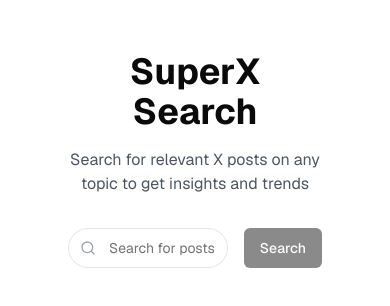
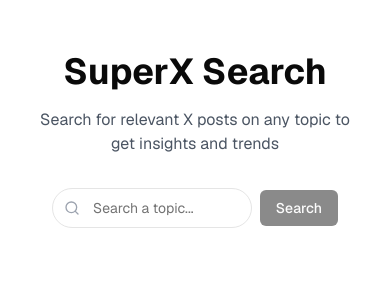
Before and after one commit to justerenoir/superx-test, a Next.js app: page / in a window 390 px wide. Shown: the top 306 px of the page. Built offline with nearby package versions, Linux system fonts and the light colour scheme; no server answers.

Commit message:
-added mobiel responsiveness -tweaked design to look more consistent

```diff
--- a/app/page.tsx
+++ b/app/page.tsx
@@ -18,13 +18,15 @@ export default async function Home({
 
   return (
     <main className="px-4 py-8">
-      <div className="container mx-auto max-w-7xl">
-        <div className="text-center mb-8">
+      <div className="max-w-7xl mx-auto flex flex-col items-center">
+        <div className="w-full max-w-2xl text-center mb-8">
           <h1 className="text-4xl font-bold mb-4">SuperX Search</h1>
           <p className="text-gray-600">Search for relevant X posts on any topic to get insights and trends</p>
         </div>
-        <div className="space-y-8">
+        <div className="w-full max-w-2xl mb-8">
           <SearchForm />
+        </div>
+        <div className="w-full">
           <SearchResults searchParams={params} />
         </div>
       </div>
--- a/app/remix/page.tsx
+++ b/app/remix/page.tsx
@@ -53,9 +53,9 @@ function RemixContent() {
   }
 
   return (
-    <main className="px-4 py-8">
+<main className="px-4 py-4 sm:py-8">
   <div className="container mx-auto max-w-7xl">
-        <div className="mb-8">
+    <div className="mb-6 sm:mb-8">
       <Button
         onClick={() => router.back()}
         variant="ghost"
@@ -63,10 +63,10 @@ function RemixContent() {
       >
         ← Back
       </Button>
-          <h1 className="text-3xl font-bold">Remix Post</h1>
+      <h1 className="text-2xl sm:text-3xl font-bold">Remix Post</h1>
     </div>
 
-        <div className="grid gap-8 md:grid-cols-2">
+    <div className="grid gap-6 sm:gap-8 lg:grid-cols-2">
           {/* Original Post */}
           <div>
             <h2 className="text-xl font-semibold mb-4">Original Post</h2>
--- a/components/ClientResults.tsx
+++ b/components/ClientResults.tsx
@@ -20,9 +20,10 @@ export default function ClientResults({ initialPosts }: { initialPosts: any[] })
   }
 
   return (
-    <>
+    <div className="w-full">
+      <div className="w-full max-w-7xl mx-auto px-4">
         <SortButtons onSort={handleSort} />
-      <div className="grid grid-cols-1 lg:grid-cols-2 gap-8">
+        <div className="grid grid-cols-1 lg:grid-cols-2 gap-6">
           {posts.map((post: any) => (
             <div key={post.id} className="relative">
               <TweetCard
@@ -35,12 +36,10 @@ export default function ClientResults({ initialPosts }: { initialPosts: any[] })
                 comments={post.comments || 0}
                 showActionButtons={true}
               />
-            <div className="absolute bottom-4 left-4 text-sm text-gray-500">
-              Similarity: {(post.similarity * 100).toFixed(1)}%
-            </div>
             </div>
           ))}
         </div>
-    </>
+      </div>
+    </div>
   )
 }
--- a/components/SearchForm.tsx
+++ b/components/SearchForm.tsx
@@ -3,8 +3,8 @@
 import { useState } from 'react'
 import { useRouter, useSearchParams } from 'next/navigation'
 import { Search, X } from 'lucide-react'
-import { Button } from "@/components/ui/button"
 import { Input } from "@/components/ui/input"
+import { LoadingButton } from "@/components/ui/loading-button"
 
 export default function SearchForm() {
   const router = useRouter()
@@ -18,30 +18,38 @@ export default function SearchForm() {
 
     try {
       if (query.trim()) {
-        // Use replace instead of push to avoid stacking history entries
-        router.replace(`/?q=${encodeURIComponent(query.trim())}`)
+        const searchQuery = encodeURIComponent(query.trim())
+        // Use push instead of replace to ensure navigation triggers
+        router.push(`/?q=${searchQuery}`)
       } else {
-        router.replace('/')
+        router.push('/')
       }
-    } finally {
+    } catch (error) {
+      console.error('Search error:', error)
+    }
+
+    // Add a slight delay before setting loading to false
+    setTimeout(() => {
       setIsLoading(false)
-    }
+    }, 1000)
   }
 
   const handleClear = () => {
     setQuery('')
-    router.replace('/')
+    router.push('/')
   }
 
   return (
-    <form onSubmit={handleSubmit} className="flex mx-auto max-w-2xl gap-4">
-      <div className="relative w-full">
+    <div className="w-full max-w-[500px] mx-auto px-4">
+      <form onSubmit={handleSubmit} className="flex sm:flex-row items-center gap-2 sm:gap-4">
+        <div className="relative flex-1">
           <Input
             type="text"
             value={query}
             onChange={(e) => setQuery(e.target.value)}
-          placeholder="Search for posts..."
-          className="pl-10 rounded-3xl"
+            placeholder="Search a topic..."
+            className="pl-10 rounded-3xl w-full"
+            disabled={isLoading}
           />
           {query.length > 0 && !isLoading && (
             <div
@@ -53,9 +61,16 @@ export default function SearchForm() {
           )}
           <Search className="absolute left-3 top-1/2 transform -translate-y-1/2 text-gray-400 h-4 w-4" />
         </div>
-      <Button type="submit" disabled={isLoading || !query.trim()}>
-        {isLoading ? 'Searching...' : 'Search'}
-      </Button>
+        <LoadingButton
+          type="submit"
+          isLoading={isLoading}
+          loadingText="Searching..."
+          disabled={!query.trim()}
+          className="sm:w-full sm:w-auto"
+        >
+          Search
+        </LoadingButton>
       </form>
+    </div>
   )
 }
--- a/components/SearchResults.tsx
+++ b/components/SearchResults.tsx
@@ -101,12 +101,10 @@ export default async function SearchResults({ searchParams }: SearchResultsProps
     const results = await searchPosts(query)
 
     return (
-      <div className="space-y-8 max-w-7xl mx-auto">
-        <h2 className="text-2xl font-semibold">Search Results for "{query}"</h2>
+      <div className="w-full max-w-5xl mx-auto">
+        <h2 className="text-2xl font-semibold mb-8">Search Results for "{query}"</h2>
         {results && results.length > 0 ? (
-          <>
-            <ClientResults initialPosts={results} />
-          </>
+          <ClientResults initialPosts={results} />
         ) : (
           <Card className="p-6">
             <p>No results found for "{query}". Try a different search term.</p>
--- /dev/null
+++ b/components/ui/loading-button.tsx
@@ -0,0 +1,60 @@
+import React from 'react'
+import { cn } from "@/lib/utils"
+
+interface LoadingButtonProps extends React.ButtonHTMLAttributes<HTMLButtonElement> {
+  isLoading?: boolean
+  loadingText?: string
+  children: React.ReactNode
+}
+
+export function LoadingButton({
+  isLoading = false,
+  loadingText = "Loading...",
+  children,
+  className,
+  disabled,
+  ...props
+}: LoadingButtonProps) {
+  return (
+    <button
+      className={cn(
+        "inline-flex items-center justify-center px-4 py-2 font-medium",
+        "rounded-md text-sm transition-colors",
+        "bg-primary text-primary-foreground hover:bg-primary/90",
+        "focus-visible:outline-none focus-visible:ring-2 focus-visible:ring-ring focus-visible:ring-offset-2",
+        "disabled:pointer-events-none disabled:opacity-50",
+        className
+      )}
+      disabled={disabled || isLoading}
+      {...props}
+    >
+      {isLoading ? (
+        <span className="flex items-center gap-2">
+          <svg
+            className="animate-spin -ml-1 mr-2 h-4 w-4"
+            xmlns="http://www.w3.org/2000/svg"
+            fill="none"
+            viewBox="0 0 24 24"
+          >
+            <circle
+              className="opacity-25"
+              cx="12"
+              cy="12"
+              r="10"
+              stroke="currentColor"
+              strokeWidth="4"
+            />
+            <path
+              className="opacity-75"
+              fill="currentColor"
+              d="M4 12a8 8 0 018-8V0C5.373 0 0 5.373 0 12h4zm2 5.291A7.962 7.962 0 014 12H0c0 3.042 1.135 5.824 3 7.938l3-2.647z"
+            />
+          </svg>
+          {loadingText}
+        </span>
+      ) : (
+        children
+      )}
+    </button>
+  )
+}
```
Also changed, not shown: components/TweetCard.tsx (+25 -27 lines). Lines whose indentation alone changed are shown as unchanged.
